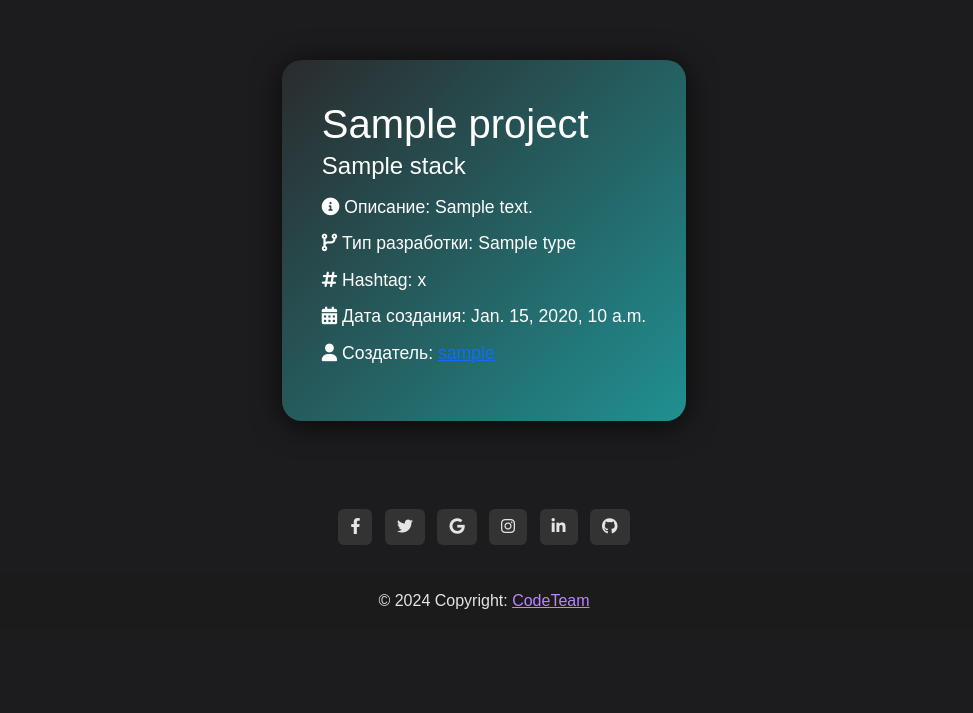
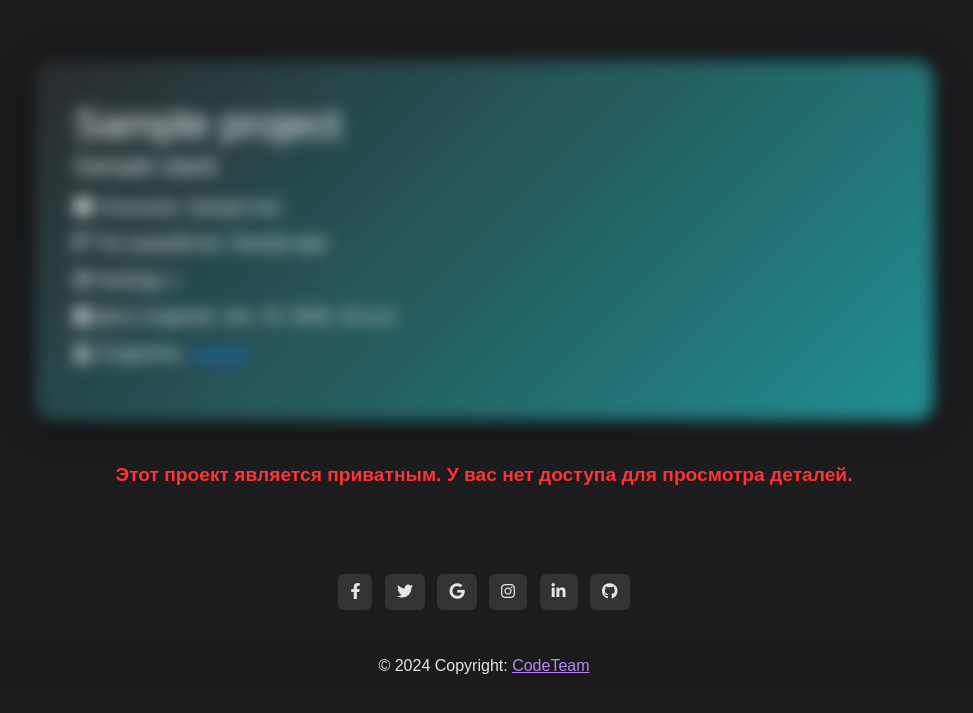
Before and after one commit to SpyBorgFly/CodeTeam, a Django app: template projects/templates/projects/details_view.html in a window 1280 px wide. Shown: the part 58-771 px from the top of the page, without its empty margins (156-1129 px from the left). Run offline with Django 5.2, Linux system fonts and the light colour scheme; the template is opened without the code that fills it: most values are stand-ins (such as "Sample title", 1, 10 or a date in 2020).

Commit message:
добавлена дополнительная логика реализации приватности

```diff
--- a/projects/templates/projects/details_view.html
+++ b/projects/templates/projects/details_view.html
@@ -10,7 +10,7 @@
 
 <section class="projects-section">
     <div class="projects-container">
-        <div class="project-card">
+        <div class="project-card {% if not has_access %}blurred{% endif %}">
             <div class="project-info">
                 <h5 class="project-title">{{ project.title }}</h5>
                 <p class="project-stack">{{ project.stack }}</p>
@@ -33,6 +33,9 @@
                 {% endif %}
             </div>
         </div>
+        {% if not has_access %}
+        <p class="private-message">Этот проект является приватным. У вас нет доступа для просмотра деталей.</p>
+        {% endif %}
     </div>
 </section>
 
--- a/static/projects/details_view.css
+++ b/static/projects/details_view.css
@@ -120,3 +120,16 @@ body {
 .project-info tr:hover {
     background-color: #444; /* Цвет при наведении */
 }
+
+.project-card.blurred {
+    filter: blur(8px);
+    pointer-events: none;
+}
+
+.private-message {
+    color: #ff3333;
+    font-size: 1.2rem;
+    font-weight: bold;
+    text-align: center;
+    margin-top: 20px;
+}
```
Also changed, not shown: projects/forms.py (+8 -5 lines), projects/views.py (+7 -0 lines), db.sqlite3.
